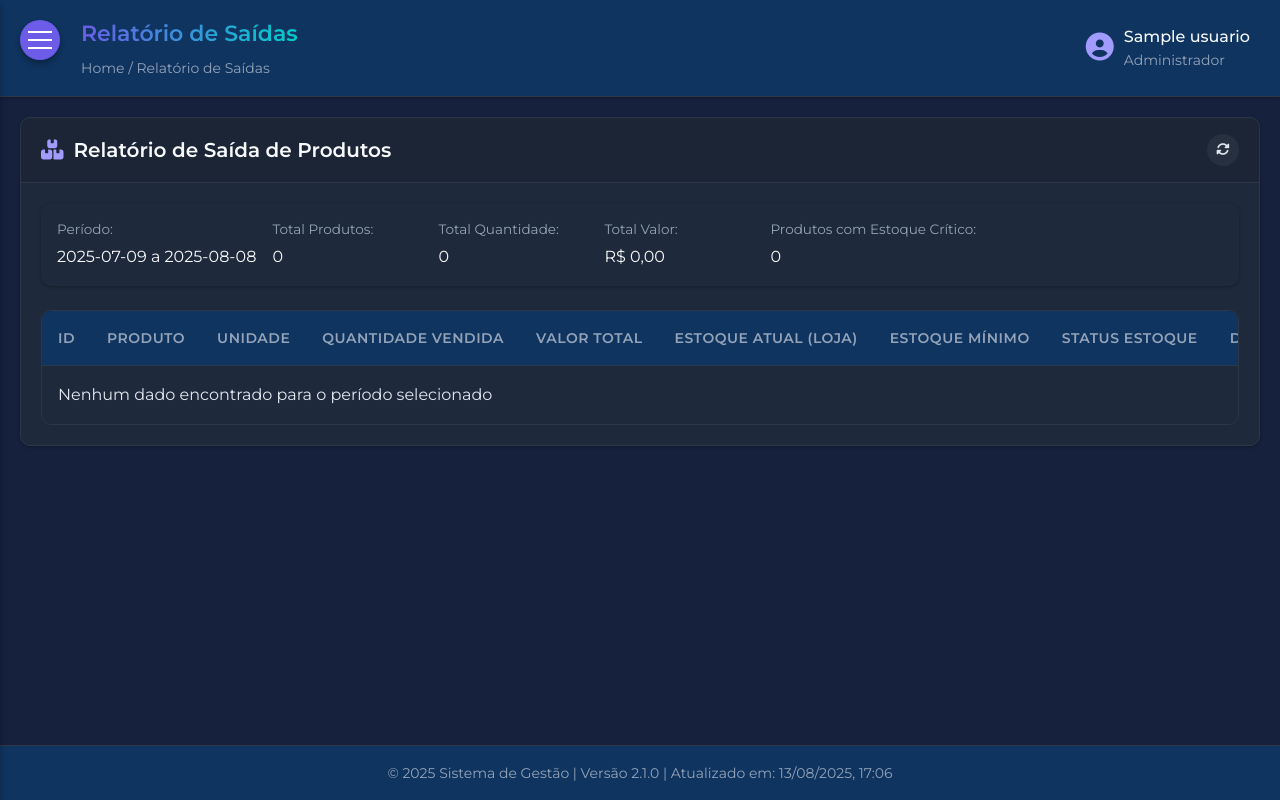
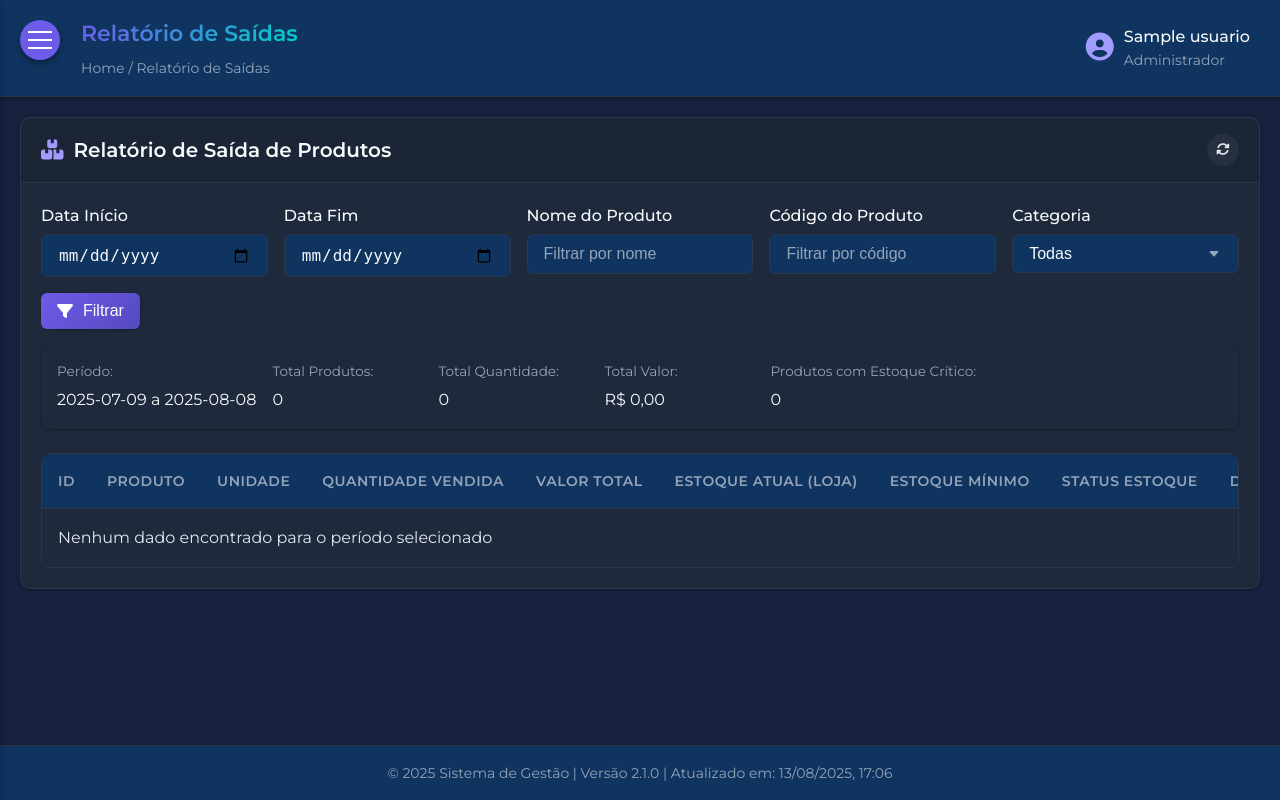
Before and after one commit to AlexSilva91/controle_de_estoque, a Flask app: page /admin/dashboard in a window 1280 px wide, after a click on "Relatório de Saídas". Run offline with Flask 3, Linux system fonts and the light colour scheme; a user stored in the database is signed in; tables that the repository leaves empty hold one stand-in row (values such as "Sample post"); data that the repository does not hold is empty; parts of the project's set-up code (start-up, migrations or seed data) failed here and were passed over; some libraries are stand-ins or nearby versions.

Commit message:
ajustes no modal e rota para ver detalhes das métricas de saída de estoque.

```diff
--- a/app/routes/admin.py
+++ b/app/routes/admin.py
@@ -2720,7 +2720,8 @@ def relatorio_vendas_produtos():
         # Obter parâmetros de filtro da requisição
         data_inicio = request.args.get('data_inicio')
         data_fim = request.args.get('data_fim')
-        produto_id = request.args.get('produto_id')
+        produto_nome = request.args.get('produto_nome')
+        produto_codigo = request.args.get('produto_codigo')
         categoria = request.args.get('categoria')
         limite = request.args.get('limite', default=50, type=int)
 
@@ -2742,14 +2743,12 @@ def relatorio_vendas_produtos():
         query = db.session.query(
             Produto.id.label('produto_id'),
             Produto.nome.label('produto_nome'),
+            Produto.codigo.label('produto_codigo'),
             Produto.unidade.label('unidade'),
             func.sum(NotaFiscalItem.quantidade).label('quantidade_vendida'),
             func.sum(NotaFiscalItem.valor_total).label('valor_total_vendido'),
             Produto.estoque_loja.label('estoque_atual_loja'),
-            Produto.estoque_deposito.label('estoque_atual_deposito'),
-            Produto.estoque_fabrica.label('estoque_atual_fabrica'),
-            Produto.estoque_minimo.label('estoque_minimo'),
-            Produto.estoque_maximo.label('estoque_maximo')
+            Produto.estoque_minimo.label('estoque_minimo')
         ).join(
             NotaFiscalItem,
             NotaFiscalItem.produto_id == Produto.id
@@ -2767,8 +2766,11 @@ def relatorio_vendas_produtos():
         )
 
         # Aplicar filtros adicionais
-        if produto_id:
-            query = query.filter(Produto.id == produto_id)
+        if produto_nome:
+            query = query.filter(Produto.nome.ilike(f'%{produto_nome}%'))
+
+        if produto_codigo:
+            query = query.filter(Produto.codigo.ilike(f'%{produto_codigo}%'))
 
         if categoria:
             query = query.filter(Produto.tipo == categoria)
@@ -2791,20 +2793,18 @@ def relatorio_vendas_produtos():
             relatorio.append({
                 'produto_id': r.produto_id,
                 'produto_nome': r.produto_nome,
+                'produto_codigo': r.produto_codigo,
                 'unidade': r.unidade.value,
                 'quantidade_vendida': float(r.quantidade_vendida),
                 'valor_total_vendido': float(r.valor_total_vendido),
                 'estoque_atual_loja': float(r.estoque_atual_loja),
-                'estoque_atual_deposito': float(r.estoque_atual_deposito),
-                'estoque_atual_fabrica': float(r.estoque_atual_fabrica),
                 'estoque_minimo': float(r.estoque_minimo),
-                'estoque_maximo': float(r.estoque_maximo) if r.estoque_maximo else None,
                 'percentual_estoque': round(percentual_estoque, 2),
                 'status_estoque': 'CRÍTICO' if r.estoque_atual_loja < r.estoque_minimo else 'OK',
                 'dias_restantes': (
                     round(r.estoque_atual_loja / (r.quantidade_vendida / 30), 2)
                     if r.quantidade_vendida > 0 else None
-                )  # Estimativa de dias até acabar o estoque
+                )
             })
 
         # Adicionar totais ao relatório
@@ -2819,7 +2819,7 @@ def relatorio_vendas_produtos():
             'total_valor_vendido': total_vendido,
             'produtos_estoque_critico': sum(1 for item in relatorio if item['status_estoque'] == 'CRÍTICO')
         }
-        print(f'\n{relatorio}\n{meta_relatorio}')
+
         return jsonify({
             'meta': meta_relatorio,
             'dados': relatorio
@@ -3013,7 +3013,7 @@ def relatorio_vendas_produtos_detalhes():
         if not produto_id:
             return jsonify({'success': False, 'message': 'ID do produto não fornecido'}), 400
 
-        # Converter strings para objetos date (only if provided)
+        # Converter strings para objetos date
         data_inicio_obj = None
         data_fim_obj = None
         try:
@@ -3023,6 +3023,10 @@ def relatorio_vendas_produtos_detalhes():
                 data_fim_obj = datetime.strptime(data_fim, '%Y-%m-%d').date()
         except ValueError:
             return jsonify({'error': 'Formato de data inválido. Use YYYY-MM-DD'}), 400
+
+        # Converter para datetime para filtros
+        data_inicio_dt = datetime.combine(data_inicio_obj, datetime.min.time()) if data_inicio_obj else None
+        data_fim_dt = datetime.combine(data_fim_obj, datetime.max.time()) if data_fim_obj else None
 
         # Obter informações resumidas do produto
         produto_info = db.session.query(
@@ -3046,10 +3050,10 @@ def relatorio_vendas_produtos_detalhes():
             NotaFiscal.status == StatusNota.emitida
         )
 
-        if data_inicio:
-            produto_info = produto_info.filter(NotaFiscal.data_emissao >= data_inicio)
-        if data_fim:
-            produto_info = produto_info.filter(NotaFiscal.data_emissao <= data_fim + timedelta(days=1))
+        if data_inicio_dt:
+            produto_info = produto_info.filter(NotaFiscal.data_emissao >= data_inicio_dt)
+        if data_fim_dt:
+            produto_info = produto_info.filter(NotaFiscal.data_emissao <= data_fim_dt)
 
         produto_info = produto_info.group_by(Produto.id).first()
 
@@ -3060,11 +3064,11 @@ def relatorio_vendas_produtos_detalhes():
         status_estoque = 'CRÍTICO' if produto_info.estoque_atual_loja < produto_info.estoque_minimo else 'OK'
 
         dias_restantes = None
-        if produto_info.quantidade_vendida > 0:
+        if produto_info.quantidade_vendida and produto_info.quantidade_vendida > 0:
             media_diaria = produto_info.quantidade_vendida / 30  # Considerando os últimos 30 dias
             dias_restantes = round(produto_info.estoque_atual_loja / media_diaria, 2)
 
-        # Obter histórico detalhado de vendas
+        # Obter histórico detalhado de vendas (filtros antes do limit)
         historico_query = db.session.query(
             NotaFiscal.data_emissao,
             NotaFiscalItem.quantidade,
@@ -3080,15 +3084,14 @@ def relatorio_vendas_produtos_detalhes():
         ).filter(
             NotaFiscalItem.produto_id == produto_id,
             NotaFiscal.status == StatusNota.emitida
-        ).order_by(
-            NotaFiscal.data_emissao.desc()
-        ).limit(50)
-
-        if data_inicio:
-            historico_query = historico_query.filter(NotaFiscal.data_emissao >= data_inicio)
-        if data_fim:
-            historico_query = historico_query.filter(NotaFiscal.data_emissao <= data_fim + timedelta(days=1))
-
+        )
+
+        if data_inicio_dt:
+            historico_query = historico_query.filter(NotaFiscal.data_emissao >= data_inicio_dt)
+        if data_fim_dt:
+            historico_query = historico_query.filter(NotaFiscal.data_emissao <= data_fim_dt)
+
+        historico_query = historico_query.order_by(NotaFiscal.data_emissao.desc()).limit(50)
         historico = historico_query.all()
 
         # Formatar os dados para retorno
--- a/app/static/js/script.js
+++ b/app/static/js/script.js
@@ -1854,12 +1854,16 @@ document.addEventListener('DOMContentLoaded', function() {
 
           const dataInicio = document.getElementById('relatorioDataInicio')?.value;
           const dataFim = document.getElementById('relatorioDataFim')?.value;
+          const produtoNome = document.getElementById('relatorioProdutoNome')?.value;
+          const produtoCodigo = document.getElementById('relatorioProdutoCodigo')?.value;
           const categoria = document.getElementById('relatorioCategoria')?.value;
           const limite = document.getElementById('relatorioLimite')?.value;
 
           const params = new URLSearchParams();
           if (dataInicio) params.append('data_inicio', dataInicio);
           if (dataFim) params.append('data_fim', dataFim);
+          if (produtoNome) params.append('produto_nome', produtoNome);
+          if (produtoCodigo) params.append('produto_codigo', produtoCodigo);
           if (categoria) params.append('categoria', categoria);
           if (limite) params.append('limite', limite);
 
@@ -1922,8 +1926,6 @@ document.addEventListener('DOMContentLoaded', function() {
           showFlashMessage('error', 'Erro ao carregar relatório de saídas');
       }
   }
-
-  // Adicione esta função para carregar as categorias de produtos
   async function loadCategoriasProdutos() {
       try {
           const response = await fetchWithErrorHandling('/admin/api/produtos/categorias');
@@ -1999,6 +2001,18 @@ document.addEventListener('DOMContentLoaded', function() {
           console.error('Erro ao exportar relatório:', error);
           showFlashMessage('error', 'Erro ao exportar relatório');
       }
+  document.getElementById('filtrarRelatorio')?.addEventListener('click', loadRelatorioSaidasData);
+  document.getElementById('atualizarRelatorio')?.addEventListener('click', loadRelatorioSaidasData);
+  document.getElementById('relatorioProdutoNome')?.addEventListener('keypress', function(e) {
+      if (e.key === 'Enter') {
+          loadRelatorioSaidasData();
+      }
+  });
+  document.getElementById('relatorioProdutoCodigo')?.addEventListener('keypress', function(e) {
+      if (e.key === 'Enter') {
+          loadRelatorioSaidasData();
+      }
+  });
   });
   // Adicione este código na seção de Event Listeners para o relatório
   document.addEventListener('click', function(e) {
--- a/app/templates/dashboard_admin.html
+++ b/app/templates/dashboard_admin.html
@@ -84,7 +84,7 @@
                     <li data-tab="estoque">
                         <a href="#estoque" class="nav-link">
                             <i class="fas fa-exchange-alt"></i>
-                            <span class="nav-text">Movimentações</span>
+                            <span class="nav-text">Movimentações do Estoque</span>
                         </a>
                     </li>
                     <li data-tab="relatorio-saidas">
@@ -392,6 +392,40 @@
                             </div>
                         </div>
                         <div class="card-body">
+                            <!-- Adicionando os filtros aqui -->
+                            <div class="filtros-relatorio">
+                                <div class="form-row">
+                                    <div class="form-group">
+                                        <label for="relatorioDataInicio">Data Início</label>
+                                        <input type="date" id="relatorioDataInicio" class="form-control">
+                                    </div>
+                                    <div class="form-group">
+                                        <label for="relatorioDataFim">Data Fim</label>
+                                        <input type="date" id="relatorioDataFim" class="form-control">
+                                    </div>
+                                    <div class="form-group">
+                                        <label for="relatorioProdutoNome">Nome do Produto</label>
+                                        <input type="text" id="relatorioProdutoNome" class="form-control" placeholder="Filtrar por nome">
+                                    </div>
+                                    <div class="form-group">
+                                        <label for="relatorioProdutoCodigo">Código do Produto</label>
+                                        <input type="text" id="relatorioProdutoCodigo" class="form-control" placeholder="Filtrar por código">
+                                    </div>
+                                    <div class="form-group">
+                                        <label for="relatorioCategoria">Categoria</label>
+                                        <select id="relatorioCategoria" class="form-control">
+                                            <option value="">Todas</option>
+                                            <!-- Opções serão preenchidas via JavaScript -->
+                                        </select>
+                                    </div>
+                                    <div class="form-group">
+                                        <button class="btn btn-primary" id="filtrarRelatorio">
+                                            <i class="fas fa-filter"></i> Filtrar
+                                        </button>
+                                    </div>
+                                </div>
+                            </div>
+
                             <div class="relatorio-meta">
                                 <div class="meta-item">
                                     <span class="meta-label">Período:</span>
```
